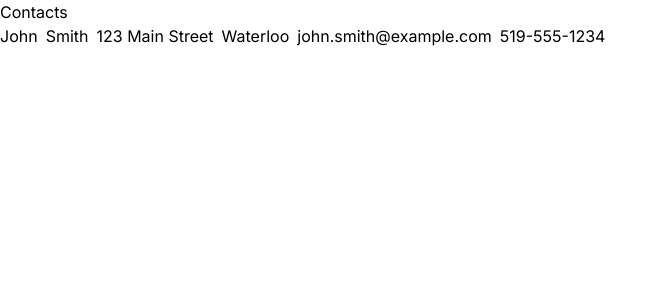
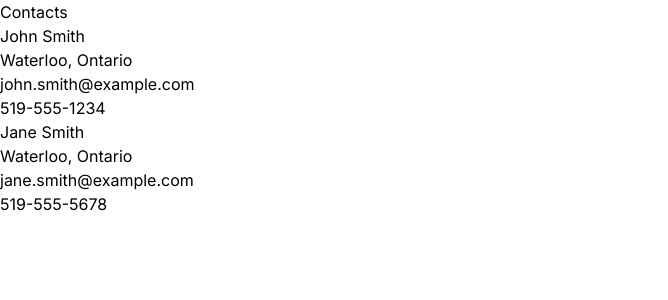
Before and after one commit to lucasgladding/refactoring-react, a Next.js app: page /contacts in a window 1280 px wide. Shown: the top 300 px of the page, without its empty margins (0-668 px from the left). Built offline with nearby package versions, Linux system fonts and the light colour scheme.

Commit message:
Updated contact.

```diff
--- a/src/app/contacts/page.tsx
+++ b/src/app/contacts/page.tsx
@@ -1,15 +1,19 @@
-export default function Page() {
+export default function Contacts() {
     return (
         <>
             <header>Contacts</header>
             <main>
-                <article className="flex gap-2">
-                    <div>John</div>
-                    <div>Smith</div>
-                    <div>123 Main Street</div>
-                    <div>Waterloo</div>
+                <article>
+                    <div>John Smith</div>
+                    <div>Waterloo, Ontario</div>
                     <div>john.smith@example.com</div>
                     <div>519-555-1234</div>
+                </article>
+                <article>
+                    <div>Jane Smith</div>
+                    <div>Waterloo, Ontario</div>
+                    <div>jane.smith@example.com</div>
+                    <div>519-555-5678</div>
                 </article>
             </main>
         </>
```
